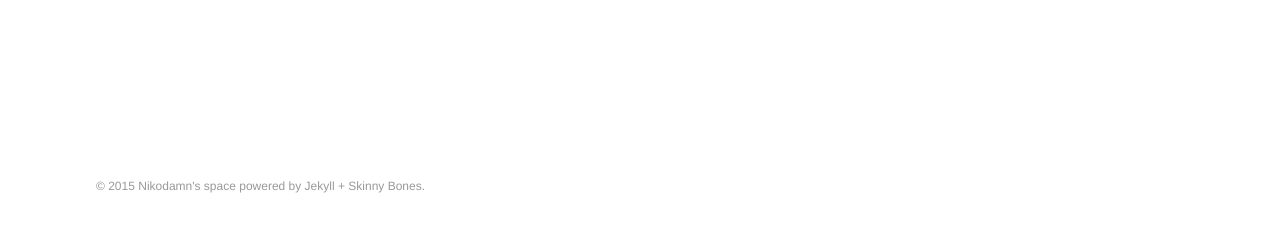
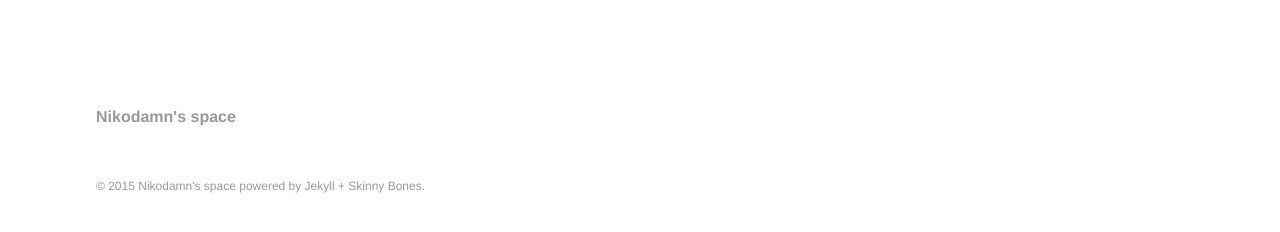
Before and after one commit to nikodamn/nikodamn.github.io, a Jekyll site: the page built from index.md, in a window 1280 px wide. Shown: the part 190-422 px from the top of the page. Built offline with Jekyll 4.4.1, drawn with Linux system fonts in a browser that asks for light colours.

Commit message:
Adding footer

```diff
--- a/_data/footer.yml
+++ b/_data/footer.yml
@@ -1,4 +1,4 @@
 # Footer navigation links
 
-- title:
+- title: Nikodamn's space
   url:
```
